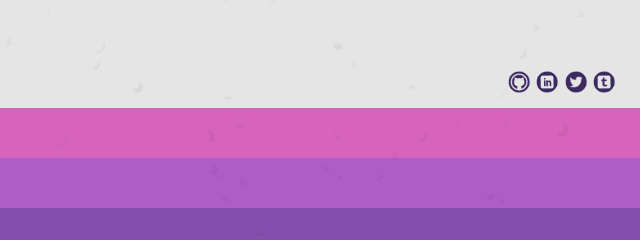
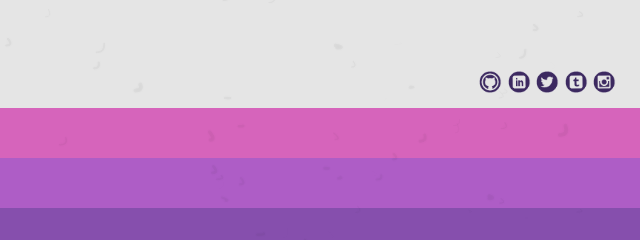
Before and after one commit to vipyne/vipyne.github.io, a plain HTML site: page index.html in a window 1280 px wide. Shown: the part 202-442 px from the top of the page, 640-1280 px from the left. Drawn offline with Linux system fonts and the light colour scheme.

Commit message:
add instagram back

```diff
--- a/index.html
+++ b/index.html
@@ -23,6 +23,9 @@
         </li>
         <li>
           <a class="working-papers" href="http://vipyne.tumblr.com/" target="_blank"><img class="icon" alt="tumblr" id="tumblr" src="img/tumblr.png" width="22" height="22"></a>
+        </li>
+        <li>
+          <a class="working-papers" href="http://instagram.com/vipyne" target="_blank"><img class="icon" alt="instagram" id="instagram" src="img/instagram.png" width="22" height="22"></a>
         </li>
       </ul>
     </div>
--- a/js/main.js
+++ b/js/main.js
@@ -241,7 +241,7 @@ var hover = (function(){
     hoverEvent(github)
     hoverEvent(twitter)
     hoverEvent(linkedin)
-    // hoverEvent(instagram)
+    hoverEvent(instagram)
     hoverEvent(tumblr)
     // $('.social-media').css('visibility', 'visible')
   }
```
